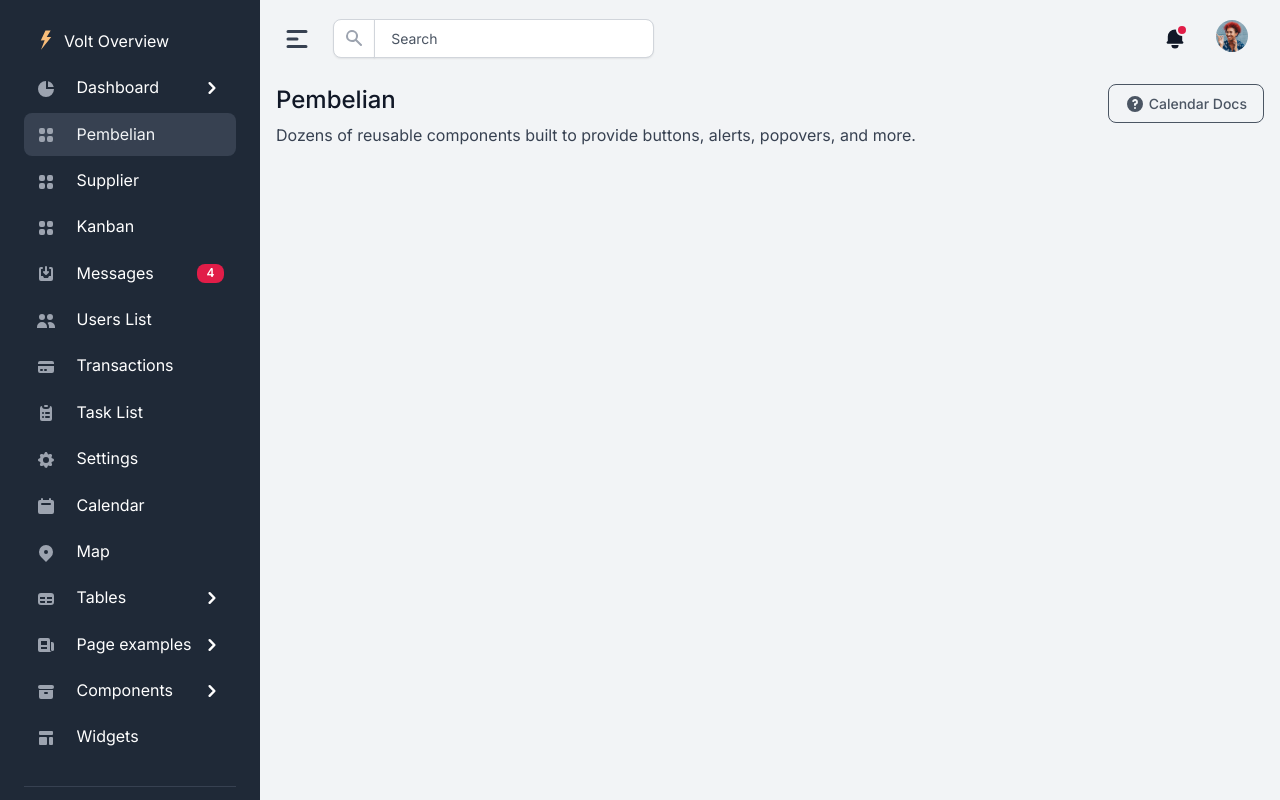
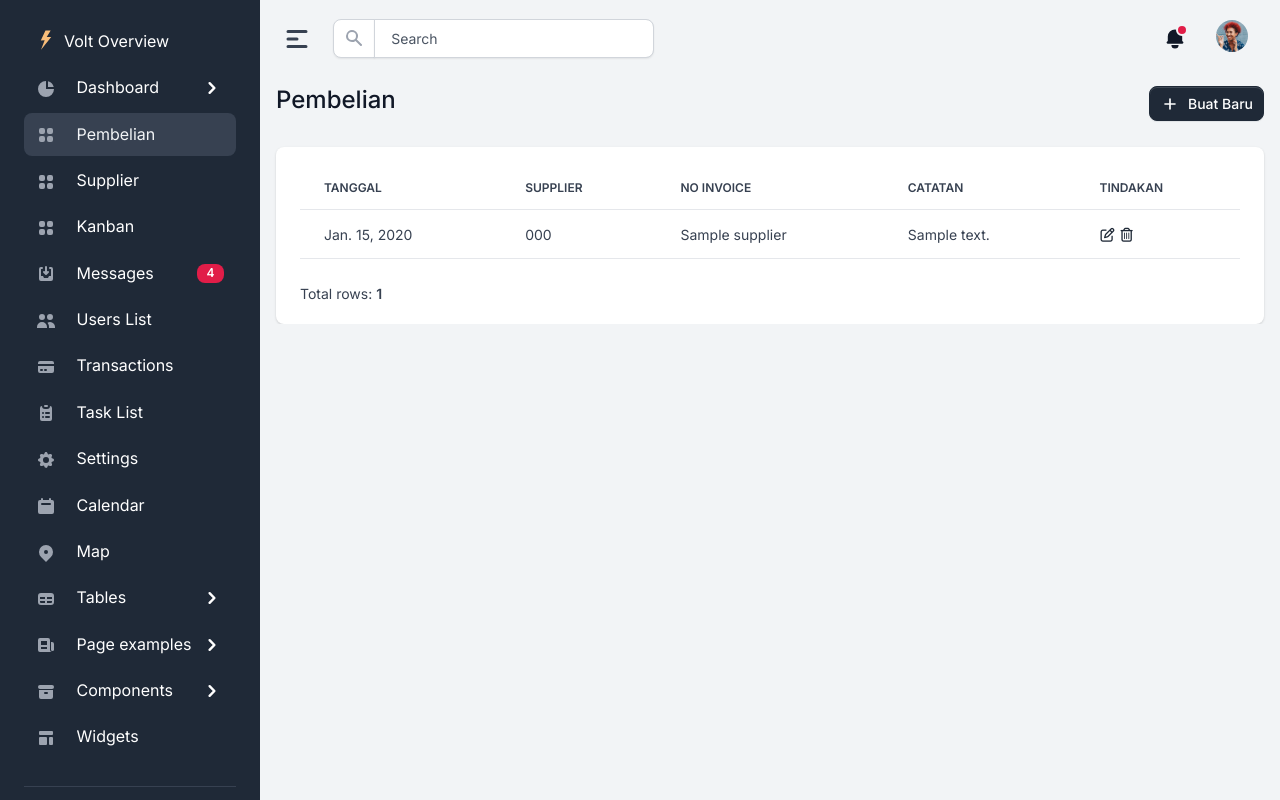
Before and after one commit to yosephwinata/obat-batik, a Django app: page /purchases in a window 1280 px wide. Run offline with Django 3.2, Linux system fonts and the light colour scheme; tables that the repository leaves empty hold one stand-in row (values such as "Sample post"); some libraries are stand-ins or nearby versions.

Commit message:
Add Create Supplier from date to notes fields

```diff
--- a/apps/purchase/models.py
+++ b/apps/purchase/models.py
@@ -5,9 +5,9 @@ from apps.supplier.models import Supplier
 # Create your models here.
 
 class Purchase(models.Model):
-    datetime = models.DateTimeField(db_index=True)
+    datetime = models.DateField(db_index=True)
     invoice_number = models.CharField(max_length=70, blank=True, db_index=True)
-    supplier = models.ForeignKey(Supplier, on_delete=models.PROTECT, null=True, db_index=True, related_name='purchases')
+    supplier = models.ForeignKey(Supplier, on_delete=models.PROTECT, null=True, blank=True, db_index=True, related_name='purchases')
     notes = models.TextField(validators=[MaxLengthValidator(255)], blank=True)
     updated_at = models.DateTimeField(auto_now=True)
 
--- /dev/null
+++ b/apps/purchase/templates/purchase/includes/purchase-row.html
@@ -0,0 +1,23 @@
+{% load static %}
+
+<tr>
+    <td><span class="fw-normal">{{purchase.datetime}}</span></td>
+    <td><span class="fw-normal">{{purchase.invoice_number}}</span></td>
+    <td><span class="fw-normal">{{purchase.supplier}}</span></td>
+    <td><span class="fw-normal">{{purchase.notes}}</span></td>
+    <td>
+        {% comment %} <a href="{% url "supplier-update-page" supplier.slug %}"> {% endcomment %}
+            <button class="btn btn-link m-0 p-0">
+                <i class="far fa-edit" title="Ubah" data-bs-toggle="tooltip"></i>
+            </button>
+        {% comment %} </a> {% endcomment %}
+        {% comment %} <a href="{% url "supplier-delete-page" supplier.slug %}"> {% endcomment %}
+            <button class="btn btn-link m-0 p-0">
+                <i class="far fa-trash-alt" title="Hapus" data-bs-toggle="tooltip"></i>
+            </button>
+        {% comment %} </a> {% endcomment %}
+    </td>
+</tr>
+
+<!-- Specific Page JS goes HERE  -->
+{% block javascripts %}{% endblock javascripts %}
--- a/apps/purchase/templates/purchase/purchase-read-all.html
+++ b/apps/purchase/templates/purchase/purchase-read-all.html
@@ -7,19 +7,39 @@
 
 {% block content %}
 
-    <div class="py-4">
-        <div class="d-flex justify-content-between w-100 flex-wrap">
-            <div class="mb-3 mb-lg-0">
-                <h1 class="h4">Pembelian</h1>
-                <p class="mb-0">Dozens of reusable components built to provide buttons, alerts, popovers, and more.</p>
-            </div>
-            <div>
-                <a href="https://themesberg.com/docs/volt-bootstrap-5-dashboard/plugins/calendar/" class="btn btn-outline-gray-600 d-inline-flex align-items-center">
-                    <svg class="icon icon-xs me-1" fill="currentColor" viewBox="0 0 20 20" xmlns="http://www.w3.org/2000/svg"><path fill-rule="evenodd" d="M18 10a8 8 0 11-16 0 8 8 0 0116 0zm-8-3a1 1 0 00-.867.5 1 1 0 11-1.731-1A3 3 0 0113 8a3.001 3.001 0 01-2 2.83V11a1 1 0 11-2 0v-1a1 1 0 011-1 1 1 0 100-2zm0 8a1 1 0 100-2 1 1 0 000 2z" clip-rule="evenodd"></path></svg>
-                    Calendar Docs
-                </a>
-            </div>
+    <div class="d-flex justify-content-between flex-wrap flex-md-nowrap align-items-center py-4">
+        <div class="d-block mb-4 mb-md-0">
+            <h2 class="h4">Pembelian</h2>
         </div>
+        <div class="btn-toolbar mb-2 mb-md-0">
+            {% comment %} <a href="{% url "post-detail-page" post.slug %}"> {% endcomment %}
+            <a href="{% url "purchase-create-page" %}">
+                <button type="button" class="btn btn-sm btn-gray-800 d-inline-flex align-items-center" data-bs-toggle="modal" data-bs-target="#supplier-modal">
+                    <svg class="icon icon-xs me-2" fill="none" stroke="currentColor" viewBox="0 0 24 24" xmlns="http://www.w3.org/2000/svg"><path stroke-linecap="round" stroke-linejoin="round" stroke-width="2" d="M12 6v6m0 0v6m0-6h6m-6 0H6"></path></svg>
+                    Buat Baru
+                </button>
+            </a>
+        </div>
+    </div>
+
+    <div class="card card-body shadow border-0 table-wrapper table-responsive">
+        <table class="table user-table table-hover align-items-center">
+            <thead>
+                <tr>
+                    <th class="border-bottom">Tanggal</th>
+                    <th class="border-bottom">Supplier</th>
+                    <th class="border-bottom">No Invoice</th>
+                    <th class="border-bottom">Catatan</th>
+                    <th class="border-bottom">Tindakan</th>
+                </tr>
+            </thead>
+            <tbody>
+                {% for purchase in purchases %}
+                    {% include "purchase/includes/purchase-row.html" %}
+                {% endfor %}
+            </tbody>
+        </table>
+        <div class="fw-normal small mt-4">Total rows: <b>{{count}}</b></div>
     </div>
 
 {% endblock content %}
--- a/apps/purchase/urls.py
+++ b/apps/purchase/urls.py
@@ -3,5 +3,8 @@ from django.urls import path
 from . import views
 
 urlpatterns = [
-    path("purchases", views.purchases, name="purchase-read-all-page")
+    path("purchases", views.purchase_read_all, name="purchase-read-all-page"),
+    path("purchase/create", views.purchase_create, name="purchase-create-page"),
+    # path("purchases/<int:pk>/update", views.purchase_update, name="purchase-update-page"),
+    # path("purchases/<int:pk>/delete", views.purchase_delete, name="purchase-delete-page")
 ]
--- a/apps/purchase/views.py
+++ b/apps/purchase/views.py
@@ -1,11 +1,47 @@
-from django.shortcuts import render
-from django.template import loader
-from django.http import HttpResponse
+from django.shortcuts import get_object_or_404, render
+from django.http import HttpResponseRedirect
+from django.db import IntegrityError
+from django.contrib.auth.decorators import login_required
 
-# Create your views here.
+from .models import Purchase
+from .forms import PurchaseForm
 
-def purchases(request):
+# @login_required
+def purchase_read_all(request):
     context = {}
+
     load_template = 'purchase-read-all.html'
     context['segment'] = load_template
+    context['purchases'] = Purchase.objects.all().order_by('-datetime')
+    context['count'] = Purchase.objects.count()
     return render(request, 'purchase/' + load_template, context)
+
+# @login_required
+def purchase_create(request):
+    context = {}
+
+    if request.method == 'POST':
+        form = PurchaseForm(request.POST)
+
+        if form.is_valid():
+            try:
+                purchase = Purchase(
+                    datetime=form.cleaned_data['datetime'],
+                    invoice_number=form.cleaned_data['invoice_number'],
+                    supplier=form.cleaned_data['supplier'],
+                    notes=form.cleaned_data['notes'])
+                purchase.save()
+                return HttpResponseRedirect("/purchases")
+            except IntegrityError as e:
+                pass
+                # print(e)
+                # if 'UNIQUE constraint' in str(e):
+                #     context['error_msg'] = 'Nama sudah terdaftar'
+
+    else:
+        form = PurchaseForm()
+
+    load_template = 'purchase-create.html'
+    context['form'] = form
+    context['segment'] = load_template
+    return render(request, 'purchase/' + load_template, context)
--- a/apps/supplier/templates/supplier/supplier-read-all.html
+++ b/apps/supplier/templates/supplier/supplier-read-all.html
@@ -22,7 +22,7 @@
         </div>
     </div>
 
-    <div class="table-settings mb-4">
+    {% comment %} <div class="table-settings mb-4">
         <div class="row justify-content-between align-items-center">
             <div class="col-9 col-lg-8 d-md-flex">
                 <div class="input-group me-2 me-lg-3 fmxw-300">
@@ -35,7 +35,7 @@
                 </div>
             </div>
         </div>
-    </div>
+    </div> {% endcomment %}
 
     <div class="card card-body shadow border-0 table-wrapper table-responsive">
         <table class="table user-table table-hover align-items-center">
--- a/apps/supplier/urls.py
+++ b/apps/supplier/urls.py
@@ -1,11 +1,9 @@
 from django.urls import path
-from django.contrib.auth import views as auth_views
 
 from . import views
 from apps import supplier
 
 urlpatterns = [
-    # path('log-in/', auth_views.LoginView.as_view(template_name='users/login.html'), name='log-in'),
     path("suppliers", views.supplier_read_all, name="supplier-read-all-page"),
     path("supplier/create", views.supplier_create, name="supplier-create-page"),
     path("suppliers/<slug:slug>/update", views.supplier_update, name="supplier-update-page"),
```
Also changed, not shown: apps/purchase/forms.py (added, +44 -0 lines), apps/purchase/templates/purchase/purchase-create.html (added, +32 -0 lines), apps/supplier/forms.py (+8 -22 lines), apps/supplier/views.py (+4 -13 lines), apps/purchase/migrations/0001_initial.py, apps/purchase/migrations/0002_alter_purchase_supplier.py (added), apps/purchase/templates/purchase/purchase-delete.html (added), apps/purchase/templates/purchase/purchase-update.html (added), apps/supplier/migrations/0001_initial.py.
